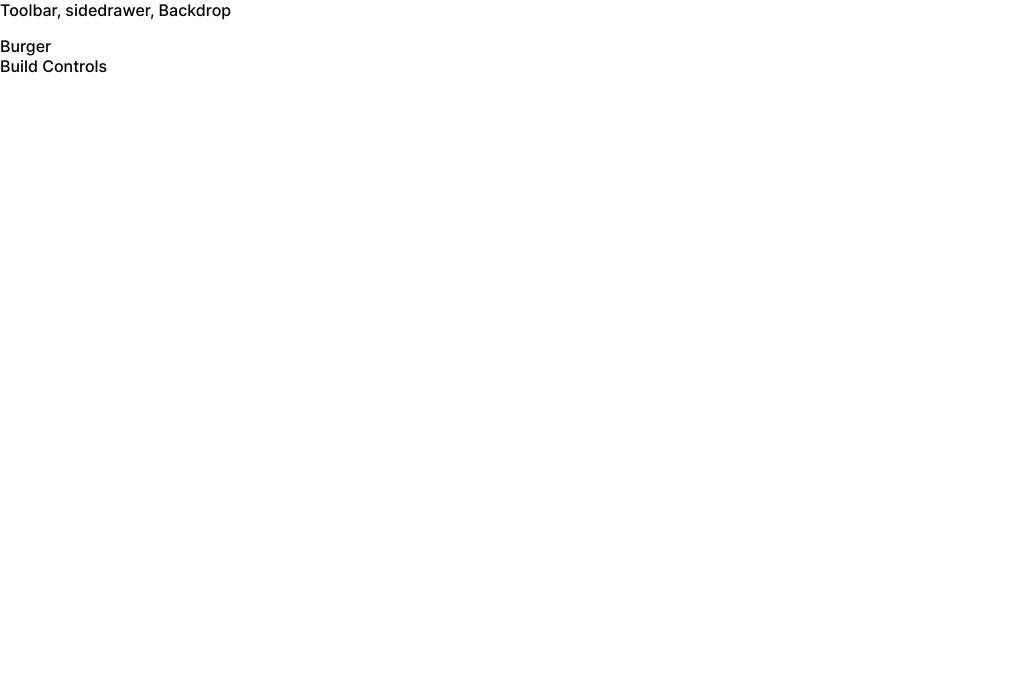
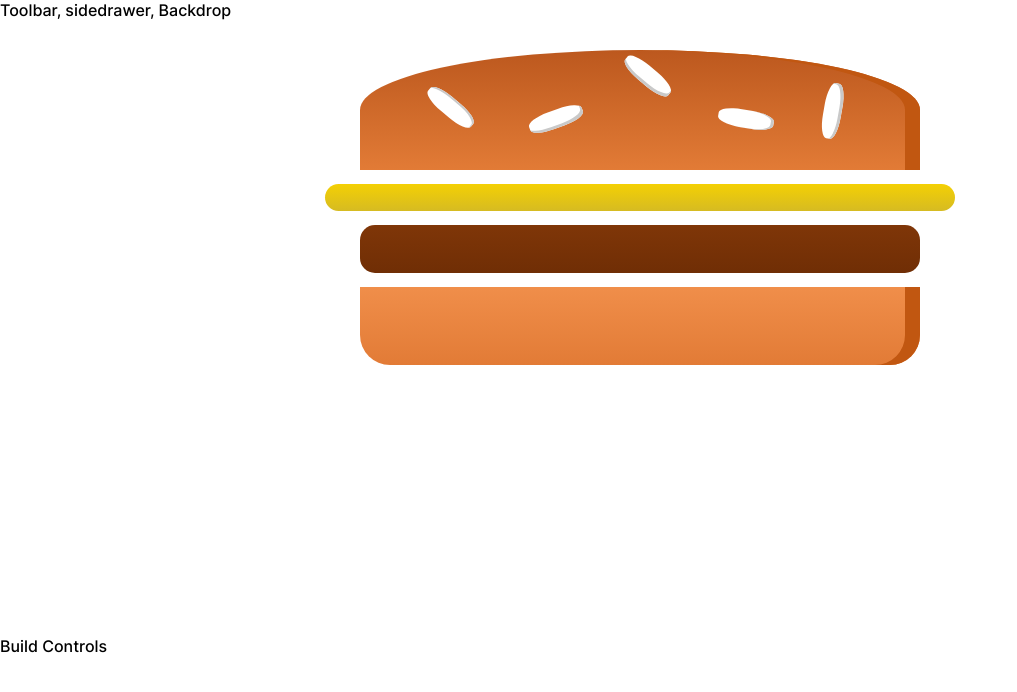
Before and after one commit to reynoldadade/burgerbuilder, a React (Create React App) app: page / in a window 1280 px wide. Shown: the top 692 px of the page, without its empty margins (0-1017 px from the left). Built offline with nearby package versions, Linux system fonts and the light colour scheme.

Commit message:
burger ingredient css completed

```diff
--- a/package.json
+++ b/package.json
@@ -6,6 +6,7 @@
     "@testing-library/jest-dom": "^4.2.4",
     "@testing-library/react": "^9.5.0",
     "@testing-library/user-event": "^7.2.1",
+    "prop-types": "^15.7.2",
     "react": "^16.13.0",
     "react-dom": "^16.13.0",
     "react-scripts": "3.4.0"
--- /dev/null
+++ b/src/components/Burger/Burger.js
@@ -0,0 +1,16 @@
+import React from 'react';
+import classes from './Burger.module.css';
+import BurgerIngredient from './BurgerIngredient/BurgerIngredient';
+
+const burger = props => {
+  return (
+    <div className={classes.Burger}>
+      <BurgerIngredient type="bread-top" />
+      <BurgerIngredient type="cheese" />
+      <BurgerIngredient type="meat" />
+      <BurgerIngredient type="bread-bottom" />
+    </div>
+  );
+};
+
+export default burger;
--- /dev/null
+++ b/src/components/Burger/Burger.module.css
@@ -0,0 +1,28 @@
+.Burger {
+  width: 100%;
+  margin: auto;
+  height: 250px;
+  overflow: scroll;
+  text-align: center;
+  font-weight: bold;
+  font-size: 1.2rem;
+}
+
+@media (min-width: 500px) and (min-height: 401px) {
+  .Burger {
+    width: 450px;
+    height: 400px;
+  }
+}
+@media (min-width: 500px) and (min-height: 400px) {
+  .Burger {
+    width: 350px;
+    height: 300px;
+  }
+}
+@media (min-width: 1000px) and (min-height: 700px) {
+  .Burger {
+    width: 700px;
+    height: 600px;
+  }
+}
--- a/src/components/Burger/BurgerIngredient/BurgerIngredient.js
+++ b/src/components/Burger/BurgerIngredient/BurgerIngredient.js
@@ -1,10 +1,12 @@
-import React from 'react';
+import React, { Component } from 'react';
+import PropTypes from 'prop-types';
 import classes from './BurgerIngredient.module.css';
 
-const burgerIngredient = props => {
+class BurgerIngredient extends Component {
+  render() {
     let ingredient = null;
 
-  switch (props.type) {
+    switch (this.props.type) {
       case 'bread-bottom':
         ingredient = <div className={classes.BreadBottom}></div>;
         break;
@@ -15,6 +17,7 @@
             <div className={classes.Seeds2}></div>
           </div>
         );
+        break;
       case 'meat':
         ingredient = <div className={classes.Meat}></div>;
         break;
@@ -29,8 +32,13 @@
         break;
       default:
         ingredient = null;
+        break;
     }
     return ingredient;
+  }
+}
+
+BurgerIngredient.propTypes = {
+  type: PropTypes.string.isRequired,
 };
-
-export default burgerIngredient;
+export default BurgerIngredient;
--- a/src/components/BurgerBuilder/BurgerBuilder.js
+++ b/src/components/BurgerBuilder/BurgerBuilder.js
@@ -1,11 +1,12 @@
 import React, { Component } from 'react';
 import Aux from '../../hoc/Auxilliary';
+import Burger from '../../components/Burger/Burger';
 
 class BurgerBuilder extends Component {
   render() {
     return (
       <Aux>
-        <div>Burger</div>
+        <Burger />
         <div>Build Controls</div>
       </Aux>
     );
```
Also changed, not shown: 1 other file (tests, documents, lock files or other folders). Lines whose indentation alone changed are shown as unchanged.
